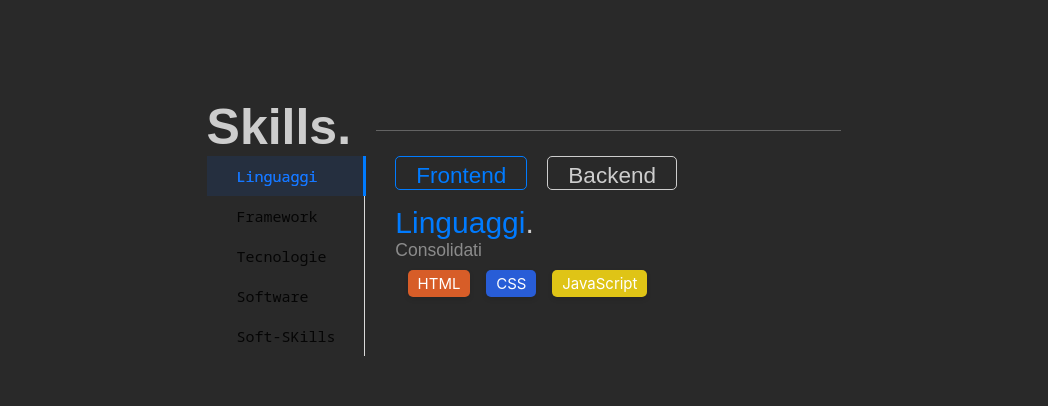
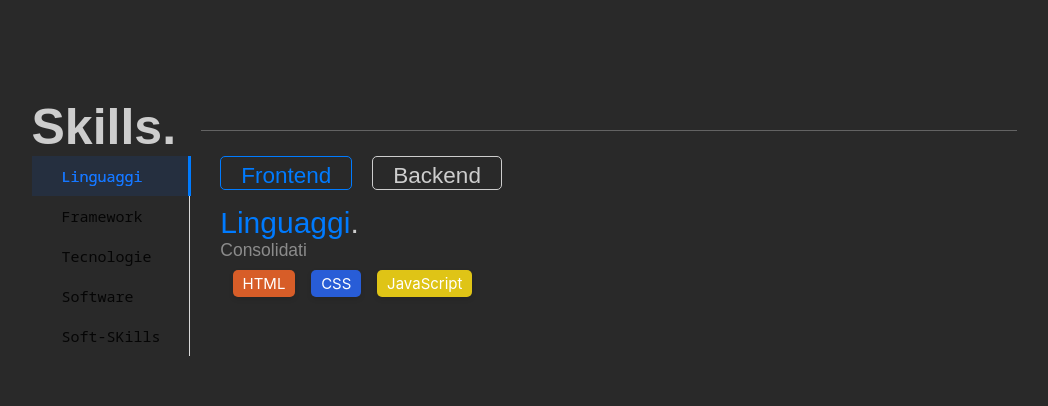
Before and after one commit to angeloPradella-github/portfolio-v1, a React (Vite) app: page / in a window 1280 px wide. Shown: the part 1614-2020 px from the top of the page, without its empty margins (116-1164 px from the left). Built offline with nearby package versions, Linux system fonts and the light colour scheme; some icons are missing; a web font is replaced by a local one.

Commit message:
sezione skills sistemata nel layout, da drivere performance

```diff
--- a/src/components/SkillsContainer/SkillsSection.jsx
+++ b/src/components/SkillsContainer/SkillsSection.jsx
@@ -92,7 +92,7 @@ export default function SkillsSection() {
   return (
     <section
       id="skills"
-      className="skills max-w-max mx-auto justify-start flex mt-20 flex-wrap lg:px-7"
+      className="skills mx-auto justify-start flex mt-20 flex-wrap lg:px-7"
     >
       <h2 className="fs-h2 fw-h-bold clr-neutral h2-b-side basis-[100%]">
         Skills.
--- a/src/css/index.css
+++ b/src/css/index.css
@@ -153,6 +153,7 @@
 
 .skills {
   margin-bottom: 10rem;
+  max-width: 900px;
 }
 
 /* __________[PROJECT SECTION]__________ */
```
